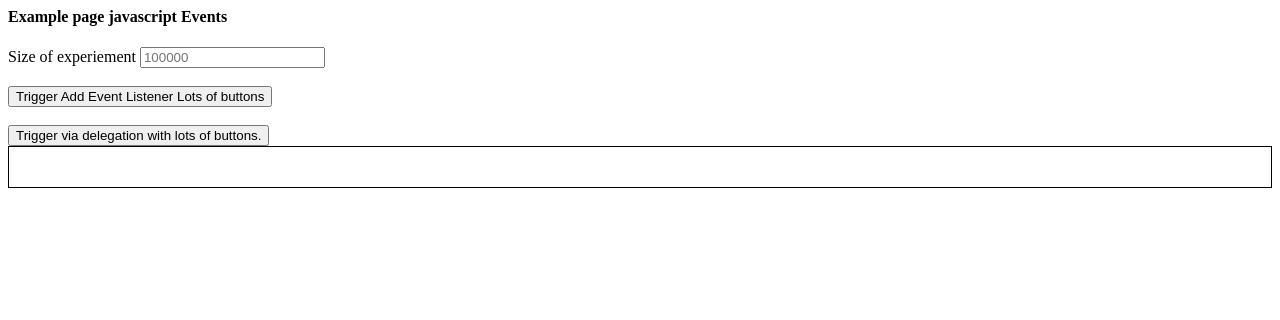
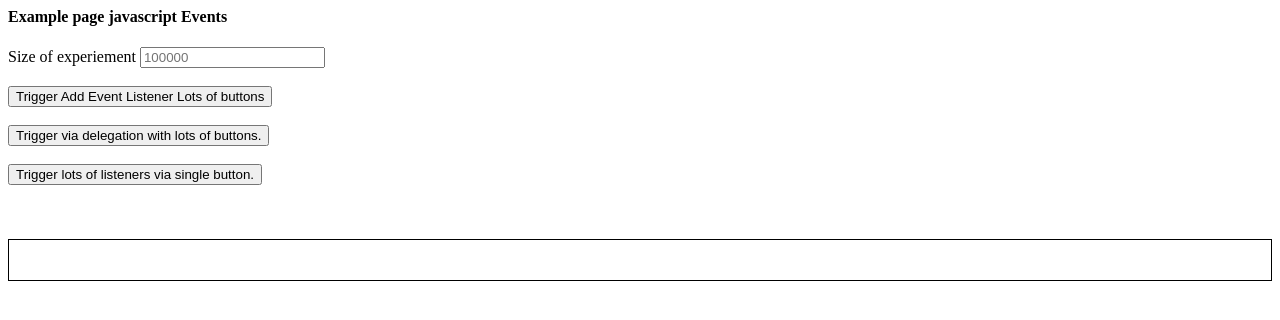
Before and after one commit to johnnyiller/johnnyiller.github.io, a Jekyll site: the page assets/examples/add_event_listener.html, which Jekyll copies as it is, in a window 1280 px wide. Shown: the top 320 px of the page. Built offline with Jekyll 4.4.1, drawn with Linux system fonts in a browser that asks for light colours; part of the change alters nothing that is shown.

Commit message:
the third test

```diff
--- a/assets/examples/add_event_listener.html
+++ b/assets/examples/add_event_listener.html
@@ -25,6 +25,14 @@
     <button id="trigger_delegated_lots_buttons">
       Trigger via delegation with lots of buttons.
     </button>
+
+    <br/><br/>
+    <button id="single_button_lots_listeners">
+      Trigger lots of listeners via single button.
+    </button>
+    <br/><br/>
+
+    <br/><br/>
 
     <div id="container"></div>
 
@@ -69,11 +77,36 @@
         }
       }
 
+      function triggerSingleButtonAddEventListenerTest(){
+        container = document.querySelector('#container');
+        var btn = document.createElement('div');
+        btn.innerHTML = "only one button";
+        btn.addEventListener('click', function(){
+            var time = new Date();
+            console.log('first click function ' + time.toString());
+        });
+        amt = document.querySelector('#amount');
+        val = parseInt(amt.value);
+        for(var i=0; i < val; i++){
+          (function(){
+            btn.addEventListener('click', function(){ return false;});
+          })();
+        }
+        btn.addEventListener('click', function(){
+            var time = new Date();
+            console.log('end click function ' + time.toString());
+        });
+
+      }
+
       add_event_listener_button = document.querySelector('#trigger_add_event_listener');
       trigger_delegated_lots_button = document.querySelector('#trigger_delegated_lots_buttons');
+      single_button_lots_listeners = document.querySelector('#single_button_lots_listeners');
 
       add_event_listener_button.addEventListener('click', triggerAddEventListenerTest);
       trigger_delegated_lots_button.addEventListener('click', triggerDelegatedLotsButtons);
+      single_button_lots_listeners.addEventListener('click', triggerSingleButtonAddEventListenerTest);
+
 
 
 
```
